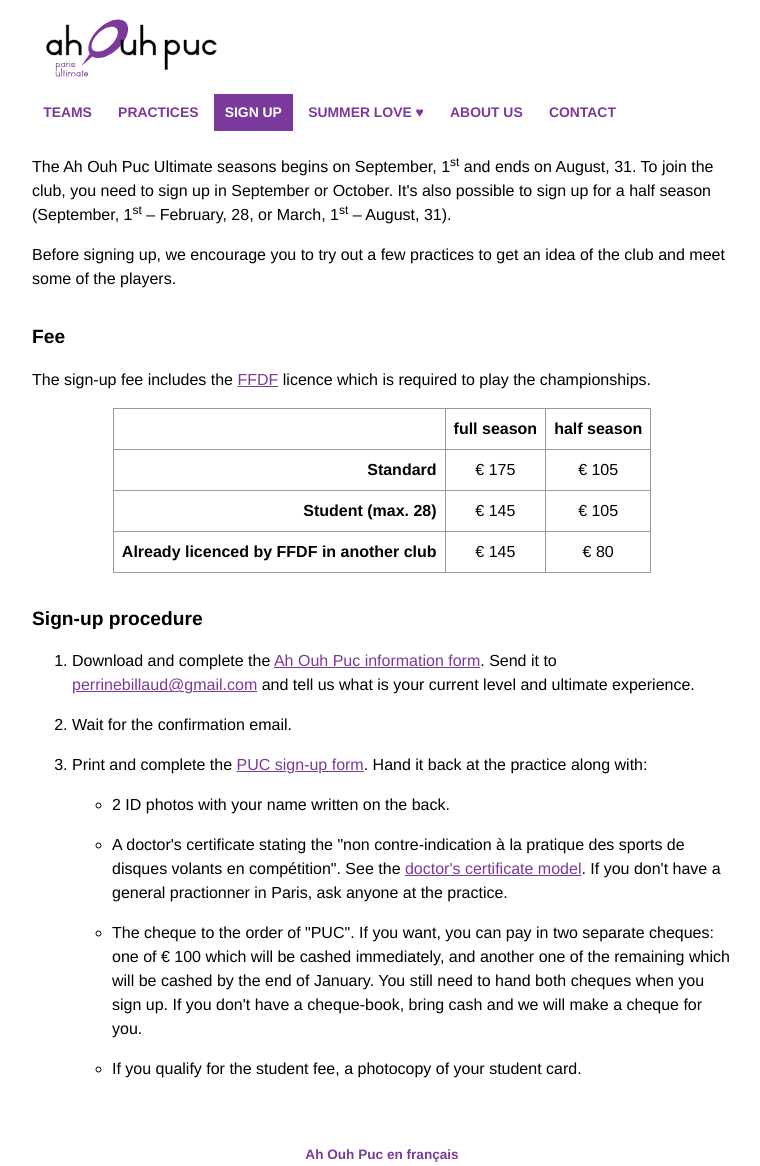
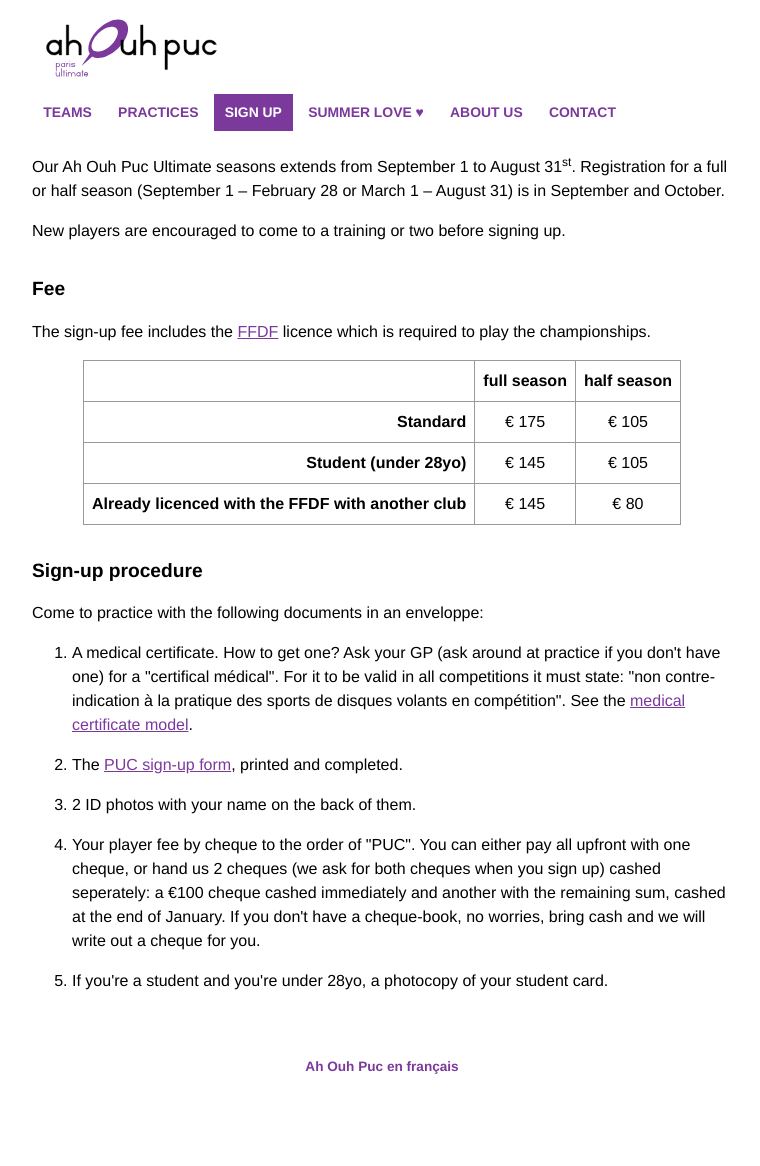
Before and after one commit to ahouhpuc/ahouhpuc.github.io, a Jekyll site: the page built from sign-up.html, in a window 1280 px wide. Shown: the whole page, without its empty margins (258-1018 px from the left). Built offline with Jekyll 4.4.1, drawn with Linux system fonts in a browser that asks for light colours; after the commit the page ends 1078 px from its top, so only the background shows below that.

Commit message:
update sign-up with new procedure

```diff
--- a/sign-up.html
+++ b/sign-up.html
@@ -4,9 +4,9 @@
 description: Les inscriptions au Ah Ouh Puc sont ouvertes en début de saison en septembre/octobre, puis en milieu de saison en février/mars.
 ---
 
-<p>The Ah Ouh Puc Ultimate seasons begins on September, 1<sup>st</sup> and ends on August, 31. To join the club, you need to sign up in September or October. It's also possible to sign up for a half season (September, 1<sup>st</sup> – February, 28, or March, 1<sup>st</sup> – August, 31).</p>
+<p>Our Ah Ouh Puc Ultimate seasons extends from September 1 to August 31<sup>st</sup>. Registration for a full or half season (September 1 – February 28 or March 1 – August 31) is in September and October.</p>
 
-<p>Before signing up, we encourage you to try out a few practices to get an idea of the club and meet some of the players.</p>
+<p>New players are encouraged to come to a training or two before signing up.</p>
 
 <h2>Fee</h2>
 
@@ -24,12 +24,12 @@
     <td>€&nbsp;105</td>
   </tr>
   <tr>
-    <td>Student (max. 28)</td>
+    <td>Student (under 28yo)</td>
     <td>€&nbsp;145</td>
     <td>€&nbsp;105</td>
   </tr>
   <tr>
-    <td>Already licenced by FFDF in another club</td>
+    <td>Already licenced with the FFDF with another club</td>
     <td>€&nbsp;145</td>
     <td>€&nbsp;80</td>
   </tr>
@@ -37,16 +37,13 @@
 
 <h2>Sign-up procedure</h2>
 
+<p>Come to practice with the following documents in an enveloppe:</p>
+
 <ol>
-  <li>Download and complete the <a href="fiche-de-renseignements-ahouhpuc.xls">Ah&nbsp;Ouh&nbsp;Puc information form</a>. Send it to <span id="obf"><script>document.getElementById("obf").innerHTML="<n uers=\"znvygb:creevarovyynhq@tznvy.pbz\" >creevarovyynhq@tznvy.pbz</n>".replace(/[a-zA-Z]/g,function(c){return String.fromCharCode((c<="Z"?90:122)>=(c=c.charCodeAt(0)+13)?c:c-26);});</script></span> and tell us what is your current level and ultimate experience.</li>
-  <li>Wait for the confirmation email.</li>
-  <li>
-    Print and complete the <a href="bulletin-inscription-ahouhpuc.pdf" target="_blank">PUC sign-up form</a>. Hand it back at the practice along with:
-    <ul>
-      <li>2 ID photos with your name written on the back.</li>
-      <li>A doctor's certificate stating the "non contre-indication à la pratique des sports de disques volants en compétition". See the <a href="certificat-medical-ahouhpuc.pdf" target="_blank">doctor's certificate model</a>. If you don't have a general practionner in Paris, ask anyone at the practice.</li>
-      <li>The cheque to the order of "PUC". If you want, you can pay in two separate cheques: one of €&nbsp;100 which will be cashed immediately, and another one of the remaining which will be cashed by the end of January. You still need to hand both cheques when you sign up. If you don't have a cheque-book, bring cash and we will make a cheque for you.</li>
-      <li>If you qualify for the student fee, a photocopy of your student card.</li>
-    </ul>
-  </li>
+  <li>A medical certificate. How to get one? Ask your GP (ask around at practice if you don't have one) for a "certifical médical". For it to be valid in all competitions it must state: "non contre-indication à la pratique des sports de disques volants en compétition". See the <a href="certificat-medical-ahouhpuc.pdf" target="_blank">medical certificate model</a>.</li>
+  <li>The <a href="bulletin-inscription-ahouhpuc.pdf" target="_blank">PUC sign-up form</a>, printed and completed.</li>
+  <li>2 ID photos with your name on the back of them.</li>
+  <li>Your player fee by cheque to the order of "PUC". You can either pay all upfront with one cheque, or hand us 2 cheques (we ask for both cheques when you sign up) cashed seperately: a €100 cheque cashed immediately and another with the remaining sum, cashed at the end of January. If you don't have a cheque-book, no worries, bring cash and we will write out a cheque for you.
+</li>
+  <li>If you're a student and you're under 28yo, a photocopy of your student card.</li>
 </ol>
```
Also changed, not shown: inscription.html (+7 -15 lines), 1 other file.
